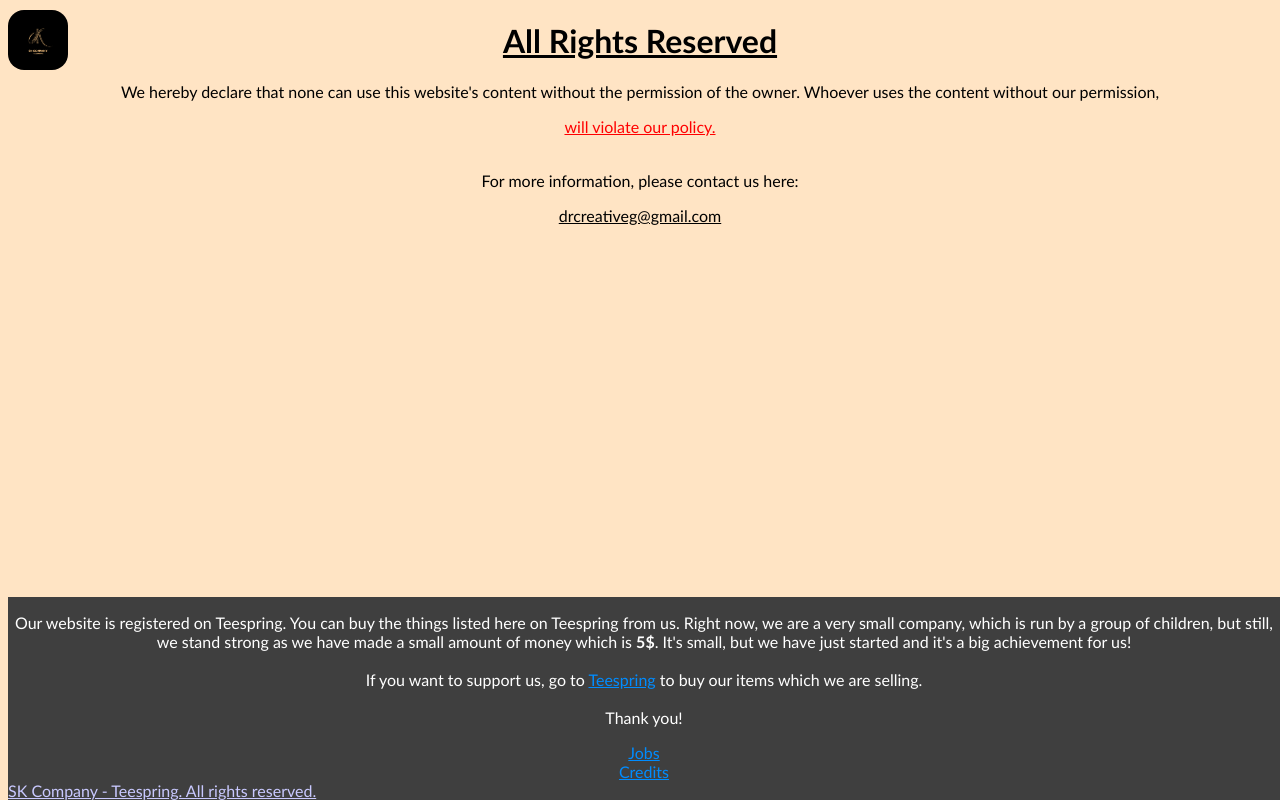
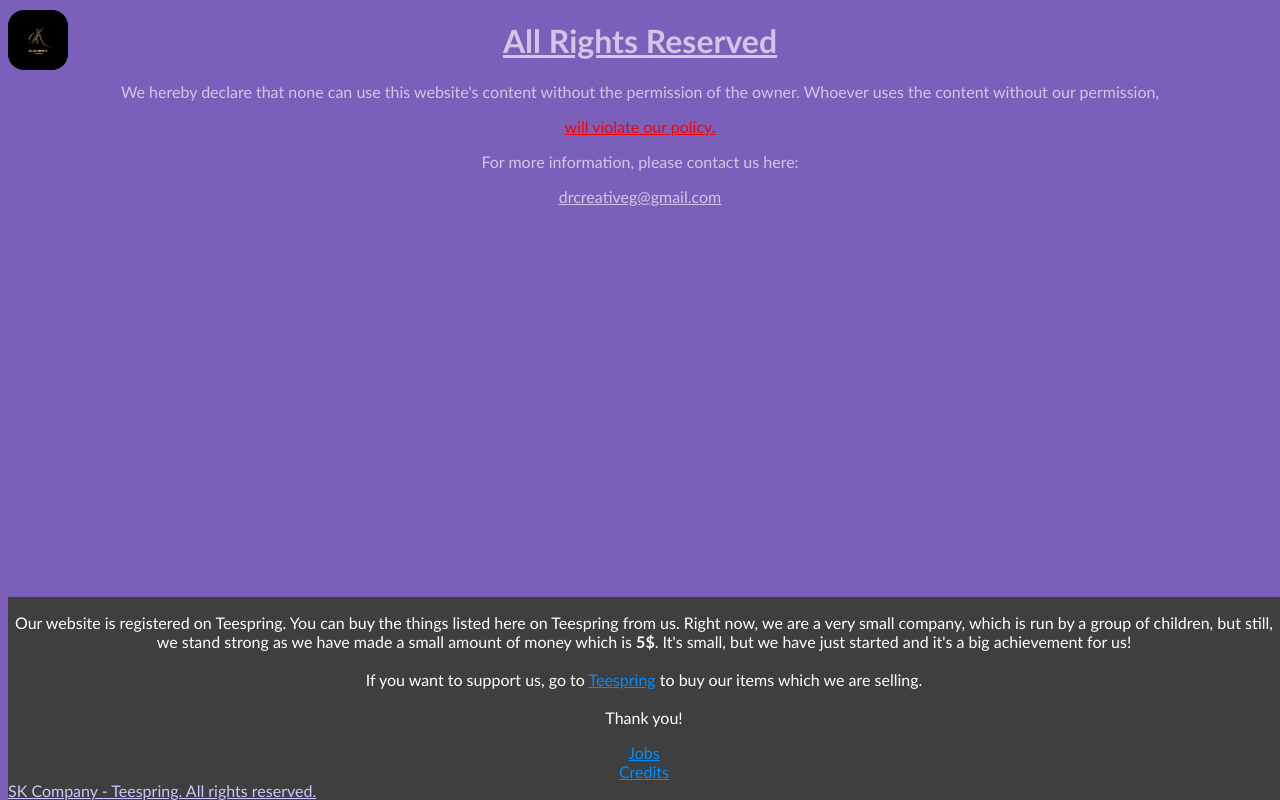
Before and after one commit to DrCreative7Git/SK-Company---Teespring, a plain HTML site: page allrightsreservedpolicy.html in a window 1280 px wide. Drawn offline with Linux system fonts and the light colour scheme.

Commit message:
Update allrightsreservedpolicy.html

```diff
--- a/allrightsreservedpolicy.html
+++ b/allrightsreservedpolicy.html
@@ -5,12 +5,12 @@
     <meta name="viewport" content="width=device-width, initial-scale=1.0">
     <title>All Rights Reserved - SK Company - Teespring</title>
 </head>
-<body style="font-family:'Gill Sans', 'Gill Sans MT', Calibri, 'Trebuchet MS', sans-serif;" bgcolor="bisque">
+<body style="font-family:'Gill Sans', 'Gill Sans MT', Calibri, 'Trebuchet MS', sans-serif;" bgcolor="#7b60bb">
     <img src="logo.png" style="position: absolute; width:60px;height:60px; top:10px; border-radius: 1em;">
-    <h1 style="text-decoration: underline; color: rgb(0, 0, 0);" align="center">All Rights Reserved</h1>
+    <h1 style="text-decoration: underline; color:#D3C5E5;" align="center">All Rights Reserved</h1>
     <center>
         <div>
-            <p>We hereby declare that none can use this website's content without the permission of the owner. Whoever uses the content without our permission, <p style="color:red; text-decoration: underline;">will violate our policy.</p><br>For more information, please contact us here: <p style="text-decoration: underline;">drcreativeg@gmail.com</p></p>
+            <p style="color:#D3C5E5;">We hereby declare that none can use this website's content without the permission of the owner. Whoever uses the content without our permission, <p style="color:red; text-decoration: underline;">will violate our policy.</p><p style="color:#D3C5E5;">For more information, please contact us here:</p> <p style="text-decoration: underline; color:#D3C5E5;">drcreativeg@gmail.com</p></p>
         </div>
     </center>
     <div style="background-color:rgb(63, 63, 63); color:rgb(255, 255, 255); position: absolute; width: fill-content; bottom:0px">
```
